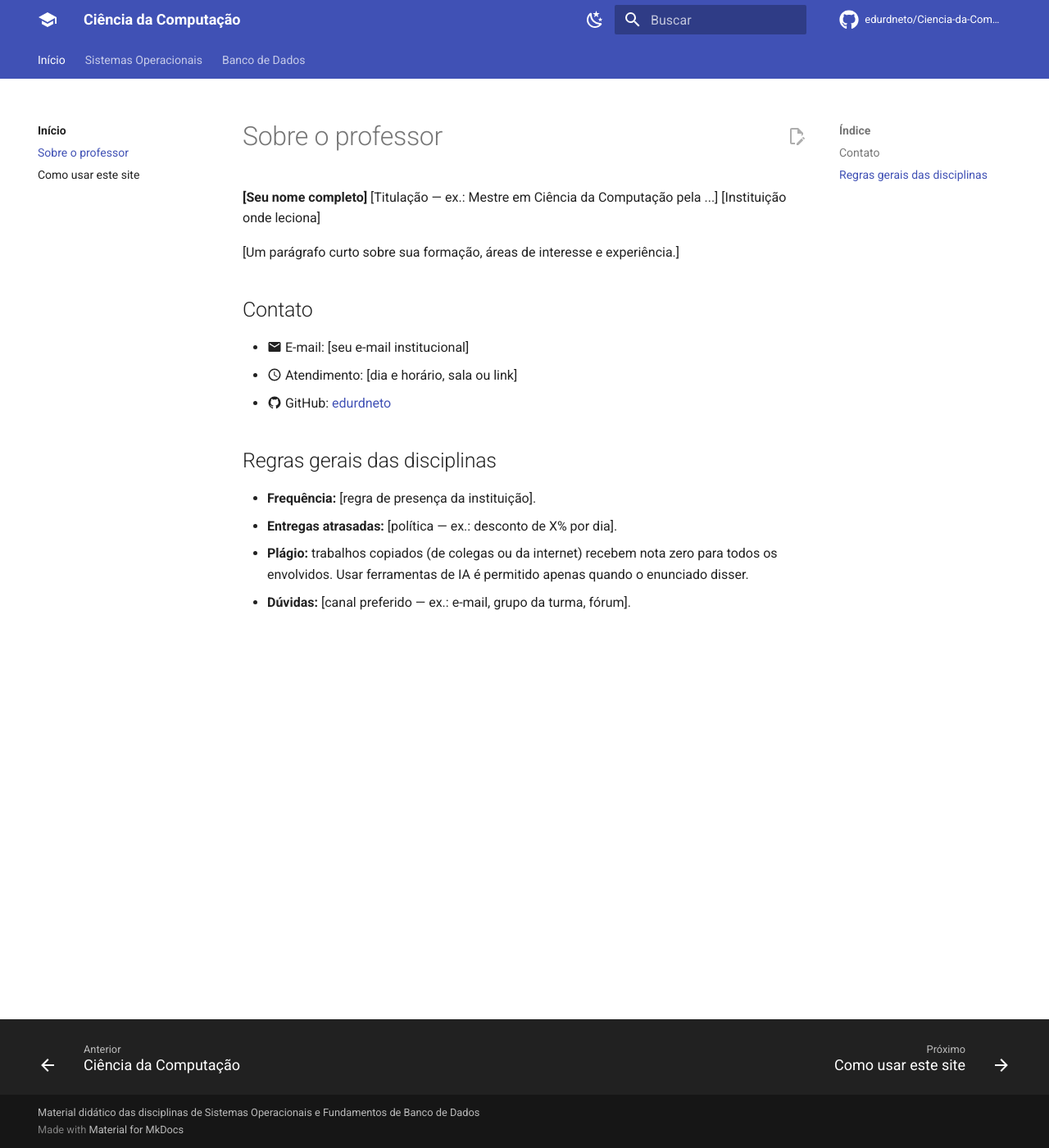
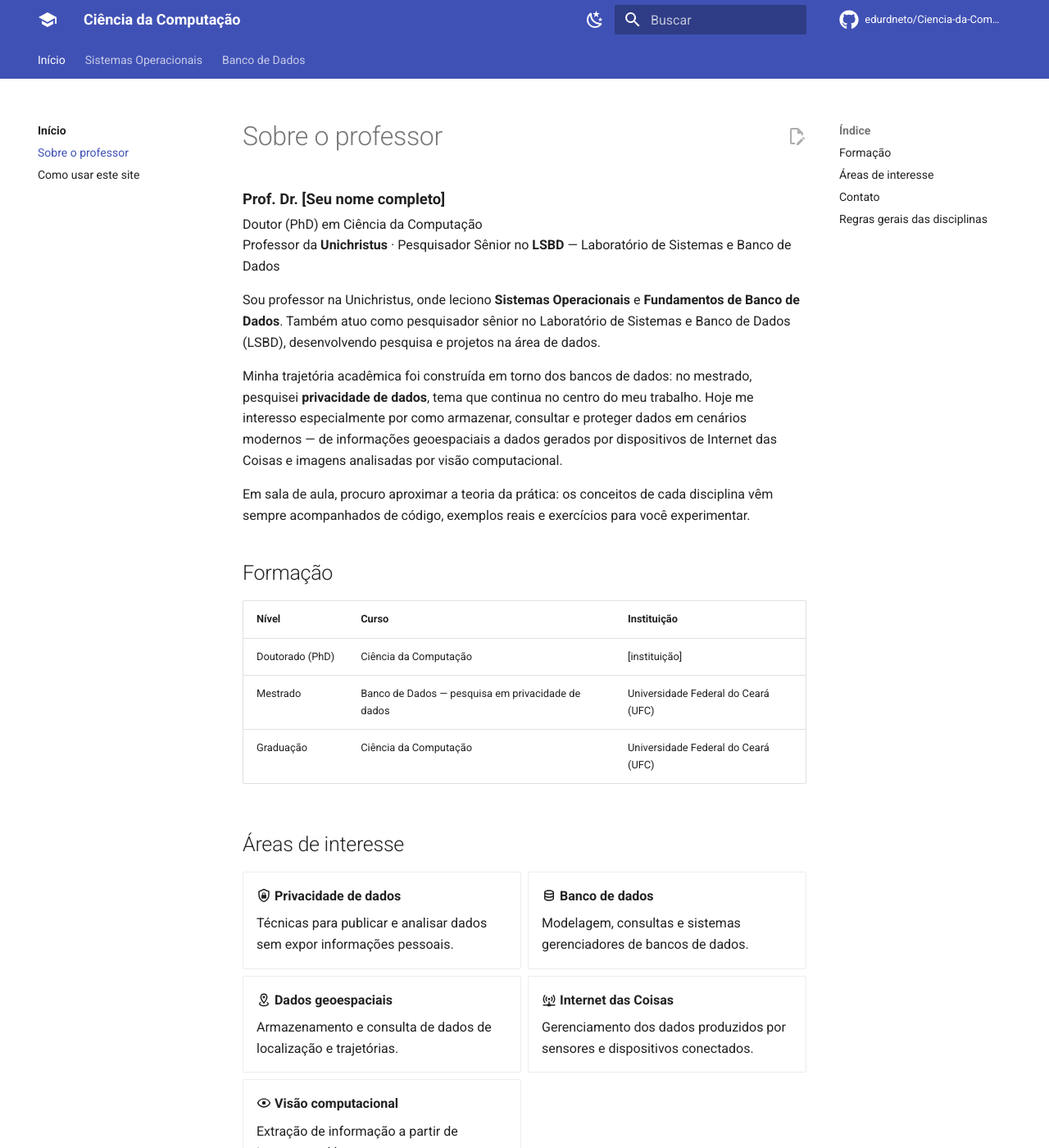
Before and after one commit to edurdneto/Ciencia-da-Computacao, an MkDocs documentation site: the page built from docs/sobre.md, in a window 1280 px wide and 1400 px high. Shown: the whole window at 82% size. Built offline with MkDocs 1.6.1 and Material for MkDocs 9.7.7, drawn with Linux system fonts in a browser that asks for light colours; comment, search, counter and statistics services are not loaded; some of the changed text lies outside the part shown.

Commit message:
Adiciona a bio do professor na página "Sobre"
Formação, vínculo com a Unichristus e o LSBD, e áreas de interesse
(privacidade de dados, banco de dados, dados geoespaciais, IoT e
visão computacional).

Co-Authored-By: Claude Opus 5.5 <noreply@anthropic.com>
Claude-Session: https://claude.ai/code/session_011tdK4DUKE9K6ii7eXrAshN

```diff
--- a/docs/sobre.md
+++ b/docs/sobre.md
@@ -1,12 +1,55 @@
 # Sobre o professor
 
-<!-- PROFESSOR: preencha os campos entre colchetes e apague este comentário. -->
+<!-- PROFESSOR: troque [Seu nome completo] pelo seu nome. -->
 
-**[Seu nome completo]**
-[Titulação — ex.: Mestre em Ciência da Computação pela ...]
-[Instituição onde leciona]
+<p style="font-size: 1.15em; margin-bottom: 0.2em"><strong>Prof. Dr. [Seu nome completo]</strong></p>
+<p style="margin-top: 0">
+Doutor (PhD) em Ciência da Computação<br>
+Professor da <strong>Unichristus</strong> · Pesquisador Sênior no <strong>LSBD</strong> — Laboratório de Sistemas e Banco de Dados
+</p>
 
-[Um parágrafo curto sobre sua formação, áreas de interesse e experiência.]
+Sou professor na Unichristus, onde leciono **Sistemas Operacionais** e **Fundamentos de Banco de Dados**. Também atuo como pesquisador sênior no Laboratório de Sistemas e Banco de Dados (LSBD), desenvolvendo pesquisa e projetos na área de dados.
+
+Minha trajetória acadêmica foi construída em torno dos bancos de dados: no mestrado, pesquisei **privacidade de dados**, tema que continua no centro do meu trabalho. Hoje me interesso especialmente por como armazenar, consultar e proteger dados em cenários modernos — de informações geoespaciais a dados gerados por dispositivos de Internet das Coisas e imagens analisadas por visão computacional.
+
+Em sala de aula, procuro aproximar a teoria da prática: os conceitos de cada disciplina vêm sempre acompanhados de código, exemplos reais e exercícios para você experimentar.
+
+## Formação
+
+| Nível | Curso | Instituição |
+|---|---|---|
+| Doutorado (PhD) | Ciência da Computação | [instituição] |
+| Mestrado | Banco de Dados — pesquisa em privacidade de dados | Universidade Federal do Ceará (UFC) |
+| Graduação | Ciência da Computação | Universidade Federal do Ceará (UFC) |
+
+## Áreas de interesse
+
+<div class="grid cards" markdown>
+
+-   :material-shield-lock-outline: **Privacidade de dados**
+
+    Técnicas para publicar e analisar dados sem expor informações pessoais.
+
+-   :material-database-outline: **Banco de dados**
+
+    Modelagem, consultas e sistemas gerenciadores de bancos de dados.
+
+-   :material-map-marker-radius-outline: **Dados geoespaciais**
+
+    Armazenamento e consulta de dados de localização e trajetórias.
+
+-   :material-access-point-network: **Internet das Coisas**
+
+    Gerenciamento dos dados produzidos por sensores e dispositivos conectados.
+
+-   :material-eye-outline: **Visão computacional**
+
+    Extração de informação a partir de imagens e vídeos.
+
+</div>
+
+!!! tip "Quer fazer pesquisa?"
+    Se você se interessa por algum desses temas e quer participar de projetos de pesquisa, iniciação científica ou TCC, me procure no horário de atendimento ou por e-mail.
 
 ## Contato
 
```
